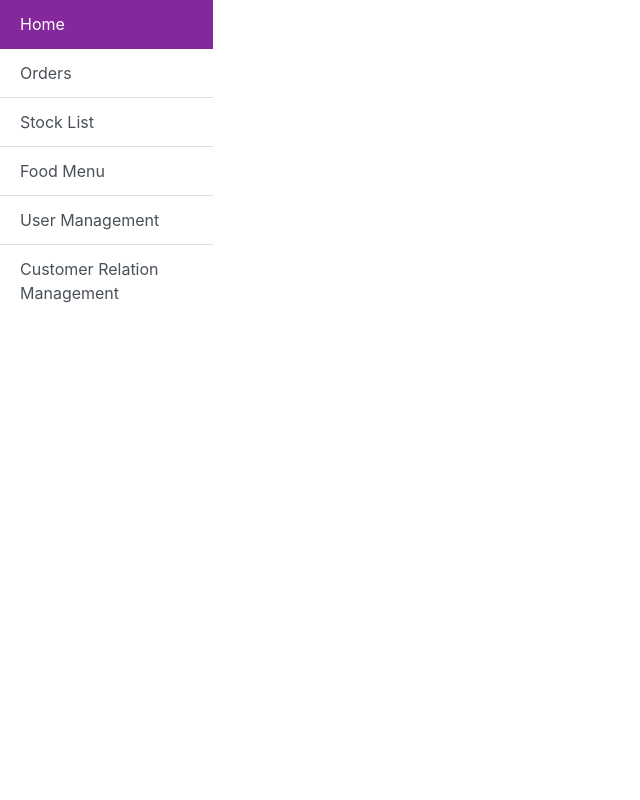
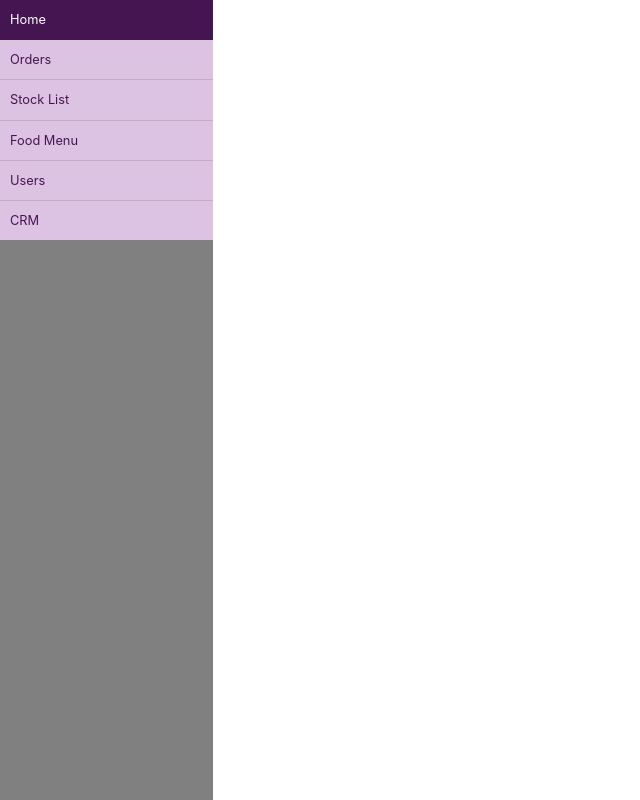
Before and after one commit to BigRiceEater/burgershop-dashboard, a React (Create React App) app: page / in a window 1280 px wide. Shown: the whole page, without its empty margins (0-640 px from the left). Built offline with nearby package versions, Linux system fonts and the light colour scheme.

Commit message:
Add menu style

```diff
--- a/src/components/menu.jsx
+++ b/src/components/menu.jsx
@@ -10,8 +10,8 @@ class Menu extends Component {
       { to: '/orders', label: 'Orders', key: 'orders' },
       { to: '/stocklist', label: 'Stock List', key: 'stock' },
       { to: '/foodmenu', label: 'Food Menu', key: 'foodmenu' },
-      { to: '/users', label: 'User Management', key: 'users' },
-      { to: '/crm', label: 'Customer Relation Management', key: 'crm' }
+      { to: '/users', label: 'Users', key: 'users' },
+      { to: '/crm', label: 'CRM', key: 'crm' }
     ]
   };
 
@@ -24,6 +24,8 @@ class Menu extends Component {
     const { label, key } = item || {};
     return (
       <ListGroupItem
+        style={styles.menuItem}
+        color='primary'
         key={key}
         tag='button'
         action
@@ -36,11 +38,24 @@ class Menu extends Component {
 
   render() {
     return (
-      <ListGroup flush>
-        {this.state.menu.map((m) => this.createMenuItem(m))}
-      </ListGroup>
+      <aside>
+        <ListGroup flush style={styles.menu}>
+          {this.state.menu.map((m) => this.createMenuItem(m))}
+        </ListGroup>
+      </aside>
     );
   }
 }
 
+const styles = {
+  menu: {
+    height: '100vh',
+    backgroundColor: 'gray'
+  },
+  menuItem: {
+    padding: '10px',
+    fontSize: '0.8em'
+  }
+};
+
 export default Menu;
```
